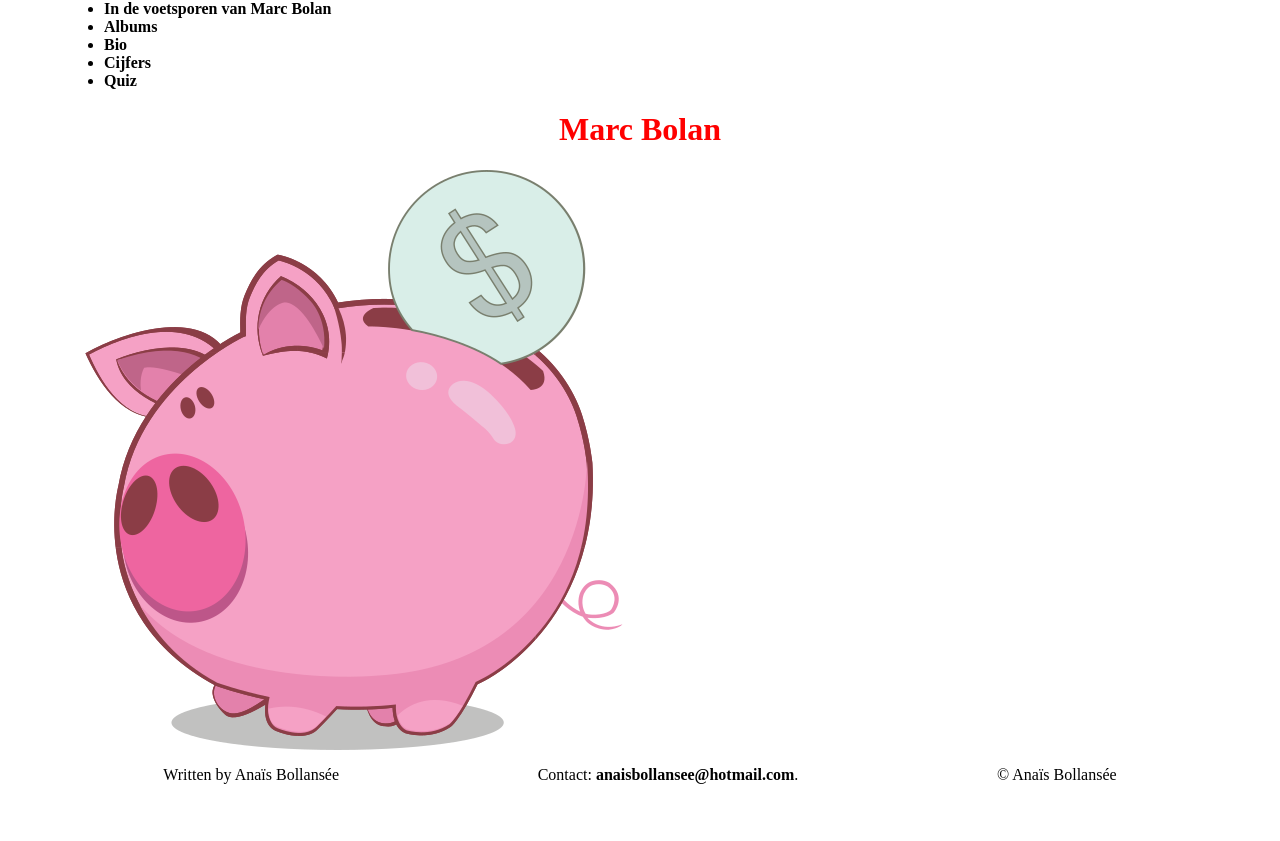
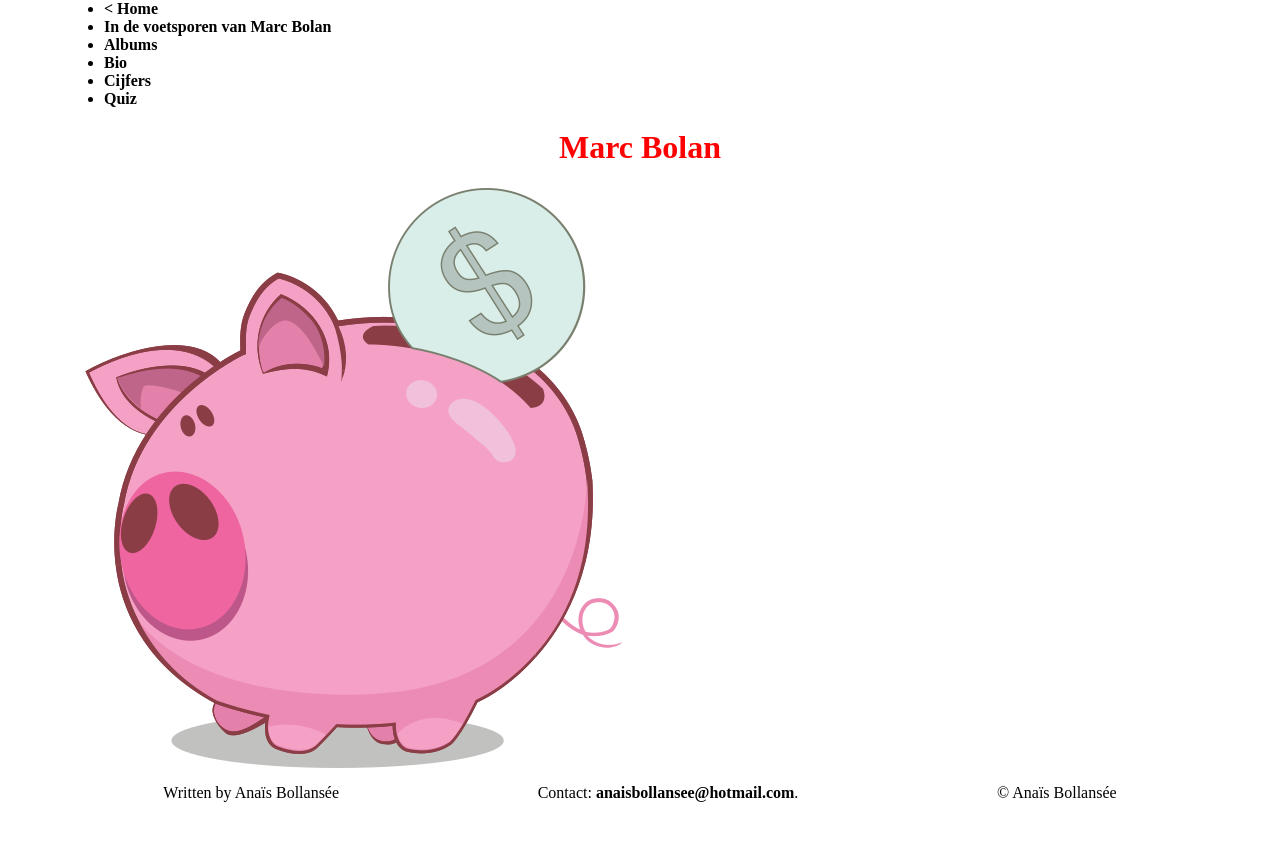
Before and after one commit to AnaisBollansee/thesis, a Jekyll site: the page built from _artists/01_MarcBolan.md, in a window 1280 px wide. Shown: the top 841 px of the page. Built offline with Jekyll 4.4.1, drawn with Linux system fonts in a browser that asks for light colours.

Commit message:
Added home button to artist page.

```diff
--- a/_layouts/artist.html
+++ b/_layouts/artist.html
@@ -14,7 +14,10 @@
 	</head>
 
 	<body>
-		<ul>
+		<ul class="navigation_bar">
+			<li>
+				<a href="{% include fix_url.html url='/' %}">< Home</a>
+			</li>
 			{% for info in site.artist_info %}
 			{% if info.artist == page.artist %}
 				<li>
```
